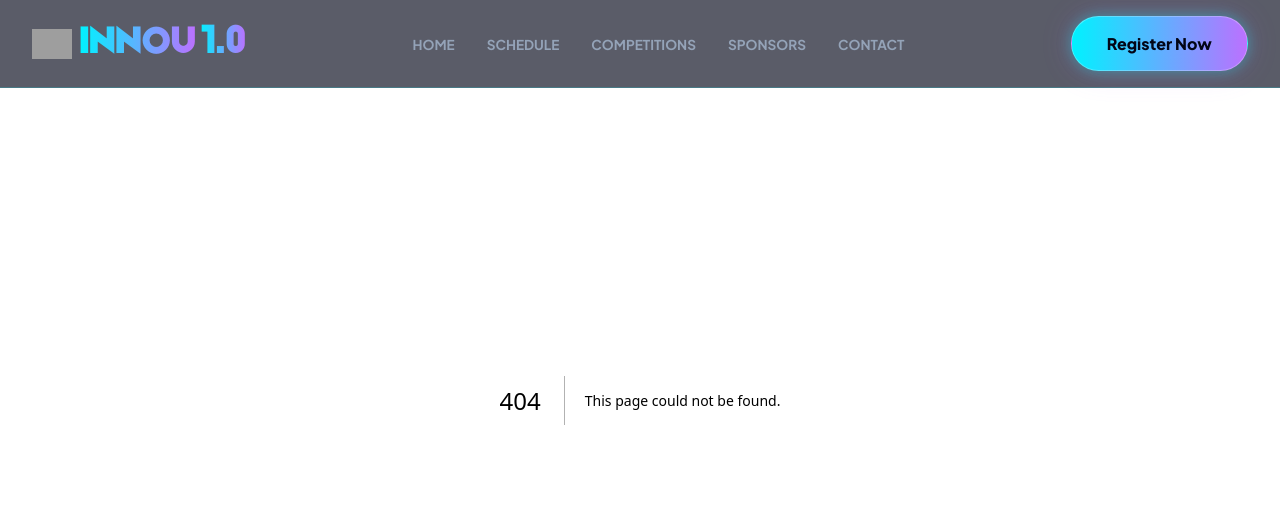
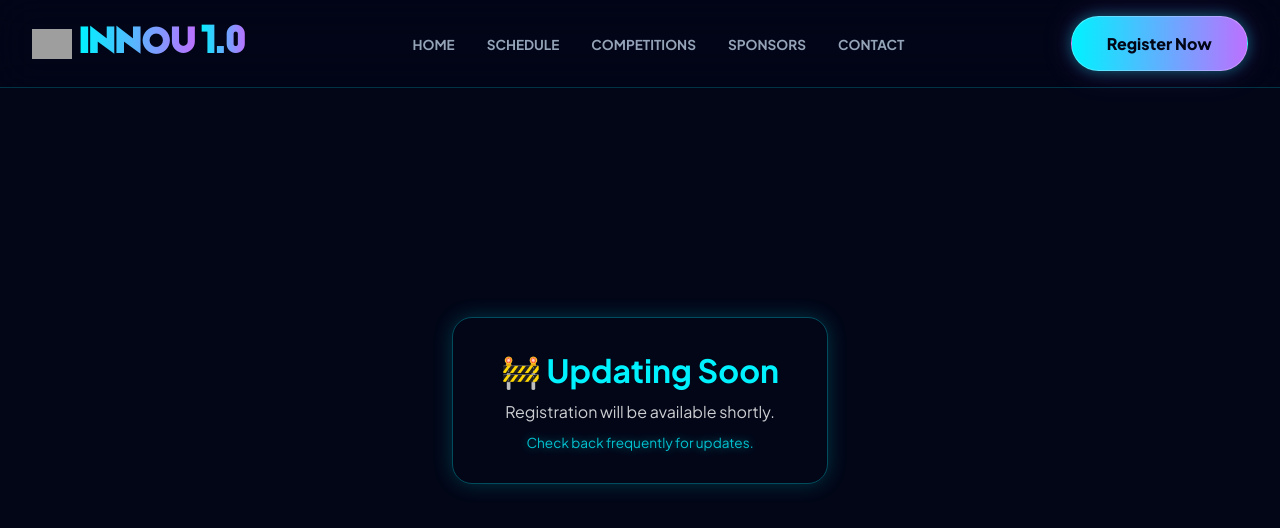
Before and after one commit to 20bhushan/innou-website, a Next.js app: page /updating in a window 1280 px wide. Before the commit this address had no page. Shown: the top 528 px of the page. Built offline with nearby package versions, Linux system fonts and the light colour scheme; grey boxes are pictures that could not be loaded.

Commit message:
add form updating soon

```diff
--- a/src/app/competitions/page.js
+++ b/src/app/competitions/page.js
@@ -243,9 +243,7 @@ export default function CompetitionsPage() {
                         Rules
                       </Link>
                       <a
-                        href="https://forms.google.com"
-                        target="_blank"
-                        rel="noopener noreferrer"
+                        href="/updating"
                         className="btn-primary"
                       >
                         Register
--- /dev/null
+++ b/src/app/updating/page.js
@@ -0,0 +1,14 @@
+import styles from "./page.module.css";
+
+export default function UpdatingPage() {
+  return (
+    <div className={styles["update-page"]}>
+      <div className={styles["update-box"]}>
+       <h1>🚧 Updating Soon</h1>
+<p>Registration will be available shortly.</p>
+<p className={styles.note}>Check back frequently for updates.</p>
+
+      </div>
+    </div>
+  );
+}
--- /dev/null
+++ b/src/app/updating/page.module.css
@@ -0,0 +1,33 @@
+.update-page {
+  height: 100vh;
+  display: flex;
+  align-items: center;
+  justify-content: center;
+  background: #020617;
+  color: white;
+}
+
+.update-box {
+  text-align: center;
+  padding: 2rem 3rem;
+  border-radius: 20px;
+  border: 1px solid rgba(0, 242, 255, 0.3);
+  box-shadow: 0 0 20px rgba(0, 242, 255, 0.2);
+}
+
+.update-box h1 {
+  font-size: 2rem;
+  color: #00f2ff;
+  margin-bottom: 10px;
+}
+
+.update-box p {
+  opacity: 0.8;
+}
+.note {
+  margin-top: 12px;
+  font-size: 0.85rem;
+  opacity: 0.8;
+  color: #00f2ff;
+  text-shadow: 0 0 8px rgba(0, 242, 255, 0.6);
+}
```
